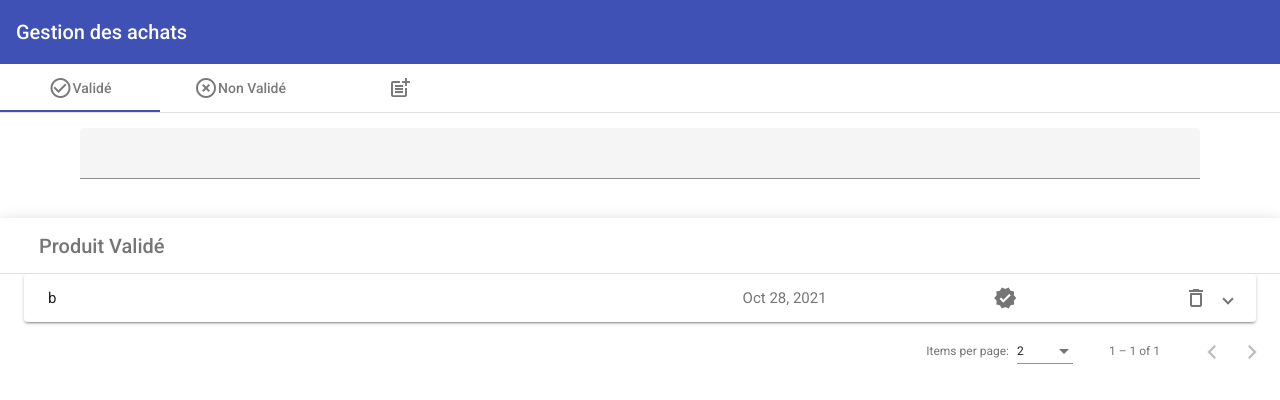
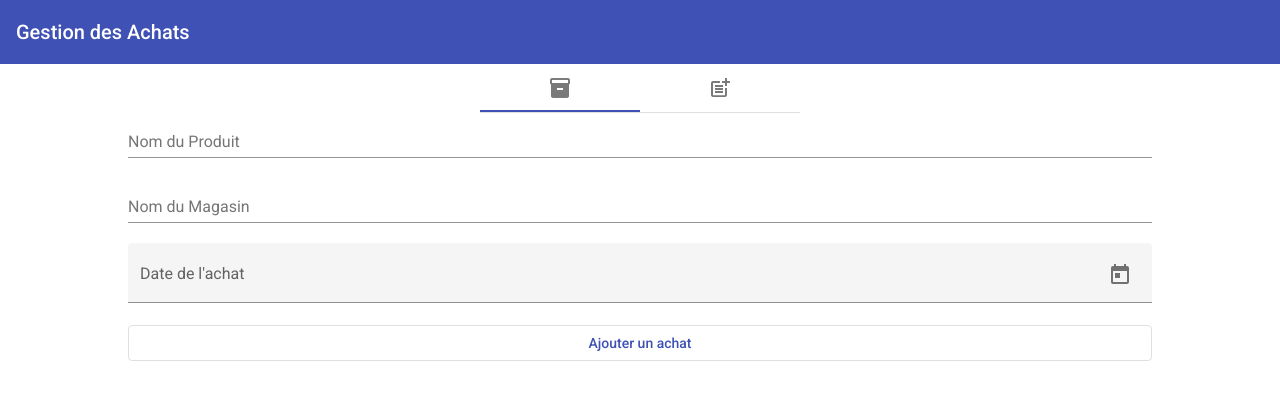
Before and after one commit to HatimBougattaya/AngularApps, an Angular app: page /add in a window 1280 px wide. Before the commit this address led to /. Shown: the top 400 px of the page. Built offline with nearby package versions, Linux system fonts and the light colour scheme.

Commit message:
Routes and further enhacement to presentation

```diff
--- a/src/app/achats/achats.component.css
+++ b/src/app/achats/achats.component.css
@@ -45,3 +45,15 @@ table {
   td, th {
     width: 25%;
   }
+  .containerB{
+    display: flex;
+    flex-direction: row;
+    width:100%;
+  }
+
+.item{
+  flex: auto;
+}
+  .center {
+    justify-content: center;
+  }
--- a/src/app/achats/achats.component.html
+++ b/src/app/achats/achats.component.html
@@ -1,12 +1,7 @@
 
-<div>
-        <mat-toolbar color = "primary">
-          <span>{{title}}</span>
-        </mat-toolbar>
-</div>
-
-<div>
+<div class="containerB center">
     <mat-tab-group >
+      <div class="item">
         <mat-tab *ngFor="let statut of statusList" >
             <ng-template mat-tab-label >
                 <mat-icon  >{{statut.icon}}</mat-icon>
@@ -66,21 +61,6 @@
             </div>
 
         </mat-tab>
-
-         <!-- Achat Ajout -->
-        <mat-tab>
-            <ng-template mat-tab-label>
-                <mat-icon>post_add</mat-icon>
-            </ng-template>
-                  <mat-card>
-                      <mat-card-title>Ajouter un achat</mat-card-title>
-                      <mat-card-subtitle>Formulaire</mat-card-subtitle>
-                    <mat-card-content>
-                      <app-add-achat  (nouveauAchat)="onNouveauAchat($event)">
-                      </app-add-achat>
-                    </mat-card-content>
-                  </mat-card>
-
-        </mat-tab>
+      </div>
     </mat-tab-group>
 </div>
--- a/src/app/achats/achats.component.ts
+++ b/src/app/achats/achats.component.ts
@@ -46,7 +46,9 @@ export class AchatsComponent implements OnInit, AfterViewInit {
   openSnackBarDelete(message: string, action: string) {
     let snack = this._snackBar.open(message, action);
     snack.onAction().subscribe(()=>{
-      this.onNouveauAchat(this.temp);
+      this.achatsService.addAchat(this.temp);
+      this.updateTabs();
+
     })
 
   }
@@ -106,25 +108,20 @@ export class AchatsComponent implements OnInit, AfterViewInit {
   }
 
 
-  onNouveauAchat(achat:Achat) {
-    this.achatsService.addAchat(achat)
-    .subscribe(message => {
-      this.updateTabs();
-      console.log(message);
-    })
+  onNouveauAchat() {
+    this.updateTabs();
   }
 
   onAchatValid(achat:Achat) {
     achat.valid = true;
-    this.openSnackBarValidate("Lachat du produit: "+achat.produit+" est validé","Ok");
-    this.updateTabs();;
+    this.openSnackBarValidate("L'achat du produit: "+achat.produit+" est validé","Ok");
+    this.updateTabs();
   }
 
   onDeleteAchat(achat:Achat) {
     this.temp = achat;
     this.openSnackBarDelete( "Le produit "+achat.produit+" est supprimé" ,"Annuler");
-    const position = this.achats.indexOf(achat);
-    this.achats.splice(position, 1);
+    this.achatsService.deleteAchat(achat);
     this.updateTabs();
   }
 
--- a/src/app/achats/add-achat/add-achat.component.css
+++ b/src/app/achats/add-achat/add-achat.component.css
@@ -1,5 +1,10 @@
 .form {
-    display:flex;
+    display: flex;
     flex-direction: column;
-    margin:5px;
+    margin:auto;
+    width: 80%;
+    flex: auto;
   }
+  .mat-form-field {
+    flex: auto;
+  }
--- a/src/app/achats/add-achat/add-achat.component.ts
+++ b/src/app/achats/add-achat/add-achat.component.ts
@@ -1,6 +1,9 @@
 import { Component, EventEmitter, OnInit, Output } from '@angular/core';
 import { Achat } from '../achat.model';
 import { MatSnackBar } from '@angular/material/snack-bar';
+import { AchatsService } from 'src/app/shared/achats.service';
+import { Router } from '@angular/router';
+import { StatutAchat } from '../statutAchat.model';
 @Component({
   selector: 'app-add-achat',
   templateUrl: './add-achat.component.html',
@@ -8,16 +11,28 @@ import { MatSnackBar } from '@angular/material/snack-bar';
 })
 export class AddAchatComponent implements OnInit {
 
-  @Output() nouveauAchat = new EventEmitter<Achat>();
+  //for matTab
+  @Output() nouveauAchat = new EventEmitter<any>();
   nomProduit!:String;
   nomMagasin!:String;
   dateAchat!:Date;
+  statusList:StatutAchat[] = [];
 
-
-  constructor(private _snackBar: MatSnackBar) { }
+//injection service && appel direct pour les operations
+  constructor(private achatService:AchatsService,
+    private router:Router,
+    private _snackBar: MatSnackBar) { }
 
   ngOnInit(): void {
+    this.getStatuts();
   }
+
+  getStatuts(){
+    this.achatService.getStatuts().subscribe(statusList=>{
+      this.statusList = statusList;
+    })
+  }
+
 
   openSnackBarAjout(message: string, action: string) {
     let snack = this._snackBar.open(message, action);
@@ -33,7 +48,12 @@ export class AddAchatComponent implements OnInit {
       newAchat.dateValidation = undefined;
       newAchat.dateAchat = this.dateAchat;
       this.openSnackBarAjout("Ajout de l'achat du produit: "+this.nomProduit,"Ok");
-      this.nouveauAchat.emit(newAchat);
+      this.achatService.addAchat(newAchat).subscribe(message => {
+        console.log(message);
+      });
+      //update Front
+      this.nouveauAchat.emit();
+      this.router.navigate(["/home"]);
     }
   }
 }
--- /dev/null
+++ b/src/app/app-routing.ts
@@ -0,0 +1,29 @@
+import { Routes } from "@angular/router";
+import {AchatsComponent} from './achats/achats.component';
+import {AddAchatComponent} from './achats/add-achat/add-achat.component';
+import {AchatDetailsComponent} from './achats/achat-details/achat-details.component';
+
+const routes:Routes = [
+    {
+      path:"",
+      component:AchatsComponent
+    },
+    {
+      path:"home",
+      component:AchatsComponent
+    },
+    {
+      path:"add",
+      component:AddAchatComponent
+    },
+    {
+      path:"achat/:id",
+      component:AchatDetailsComponent
+    },
+    {
+      path: '**',
+      redirectTo: '/not-found.html'
+    }
+  ]
+
+  export {routes}
--- a/src/app/app.component.css
+++ b/src/app/app.component.css
@@ -1,32 +1,17 @@
-section {
-    display: table;
-    margin : 50px;
-  }
 
-  .example-label {
-    display: table-cell;
-    font-size: 14px;
-    margin-left: 8px;
-    min-width: 120px;
-  }
+.container{
+  display: flex;
+	flex-direction: row;
+}
 
-  .example-button-row {
-    display: table-cell;
-    width: 490px;
-  }
+.center {
+  justify-content: center;
+}
 
-  .example-button-row .mat-button-base {
-    margin: 8px 8px 8px 0;
-  }
+.item{
+  flex: auto;
+}
 
-  .example-flex-container {
-    display: flex;
-    justify-content: space-between;
-    flex-wrap: wrap;
-  }
-
-  .example-button-container {
-    display: flex;
-    justify-content: center;
-    width: 120px;
-  }
+a {
+   text-decoration: none !important;
+}
--- a/src/app/app.component.html
+++ b/src/app/app.component.html
@@ -1 +1,28 @@
-<app-achats> </app-achats>
+<div>
+    <mat-toolbar color = "primary" >
+      <a style="color: white;" routerLink="/home">
+        <span >{{title}}</span>
+      </a>
+    </mat-toolbar>
+</div>
+
+<div class="container center">
+    <nav mat-tab-nav-bar  >
+    <div class="item">
+          <a mat-tab-link *ngFor="let link of links" [routerLink]="link.link"
+            (click)="activeLink = link"
+            [active]="activeLink == link">
+
+            <mat-icon>
+              {{link.name}}
+            </mat-icon>
+          </a>
+
+    </div>
+    </nav>
+</div>
+
+<router-outlet></router-outlet>
+<!--
+here we should make tabs products and ajout
+-->
--- a/src/app/app.component.ts
+++ b/src/app/app.component.ts
@@ -6,5 +6,14 @@ import { Component } from '@angular/core';
   styleUrls: ['./app.component.css']
 })
 export class AppComponent {
-  title = 'Achat-App';
+  title = 'Gestion des Achats';
+  links = [{
+              name:"inventory_2",
+              link:"/home"
+            },
+            {
+              name: 'post_add',
+              link:"/add"
+          }];
+  activeLink = this.links[0];
 }
--- a/src/app/app.module.ts
+++ b/src/app/app.module.ts
@@ -3,7 +3,7 @@ import { BrowserModule } from '@angular/platform-browser';
 import { MatButtonModule } from '@angular/material/button';
 import { MatDividerModule } from '@angular/material/divider';
 import { MatIconModule } from '@angular/material/icon';
-import { AppRoutingModule } from './app-routing.module';
+import { RouterModule } from '@angular/router';
 import { AppComponent } from './app.component';
 import { BrowserAnimationsModule } from '@angular/platform-browser/animations';
 import { ValidDirective } from './shared/valid.directive';
@@ -23,7 +23,7 @@ import { MatPaginatorModule } from '@angular/material/paginator';
 import { AddAchatComponent } from './achats/add-achat/add-achat.component';
 import { AchatDetailsComponent } from './achats/achat-details/achat-details.component';
 import {MatSnackBarModule} from '@angular/material/snack-bar';
-
+import {routes} from './app-routing';
 //needed modules
 @NgModule({
   declarations: [
@@ -35,7 +35,6 @@ import {MatSnackBarModule} from '@angular/material/snack-bar';
   imports: [
     BrowserModule,
     FormsModule,
-    AppRoutingModule,
     BrowserAnimationsModule,
     MatButtonModule,
     MatIconModule,
@@ -44,7 +43,8 @@ import {MatSnackBarModule} from '@angular/material/snack-bar';
     MatTabsModule,
     MatExpansionModule,
     MatFormFieldModule, MatInputModule, MatDatepickerModule, MatNativeDateModule,
-    MatCardModule,MatTableModule,MatPaginatorModule,MatSnackBarModule
+    MatCardModule,MatTableModule,MatPaginatorModule,MatSnackBarModule,
+    RouterModule.forRoot(routes, {onSameUrlNavigation: 'reload'})
   ],
   providers: [],
   bootstrap: [AppComponent]
--- a/src/app/shared/achats.service.ts
+++ b/src/app/shared/achats.service.ts
@@ -120,4 +120,10 @@ export class AchatsService {
 
     return of("Achat ajouté");
   }
+
+  deleteAchat(achat:Achat):Observable<string> {
+    const position = this.achats.indexOf(achat);
+    this.achats.splice(position, 1);
+    return of("Achat Supprimé");
+  }
 }
```
Also changed, not shown: src/app/achats/add-achat/add-achat.component.html (line endings or trailing spaces).
